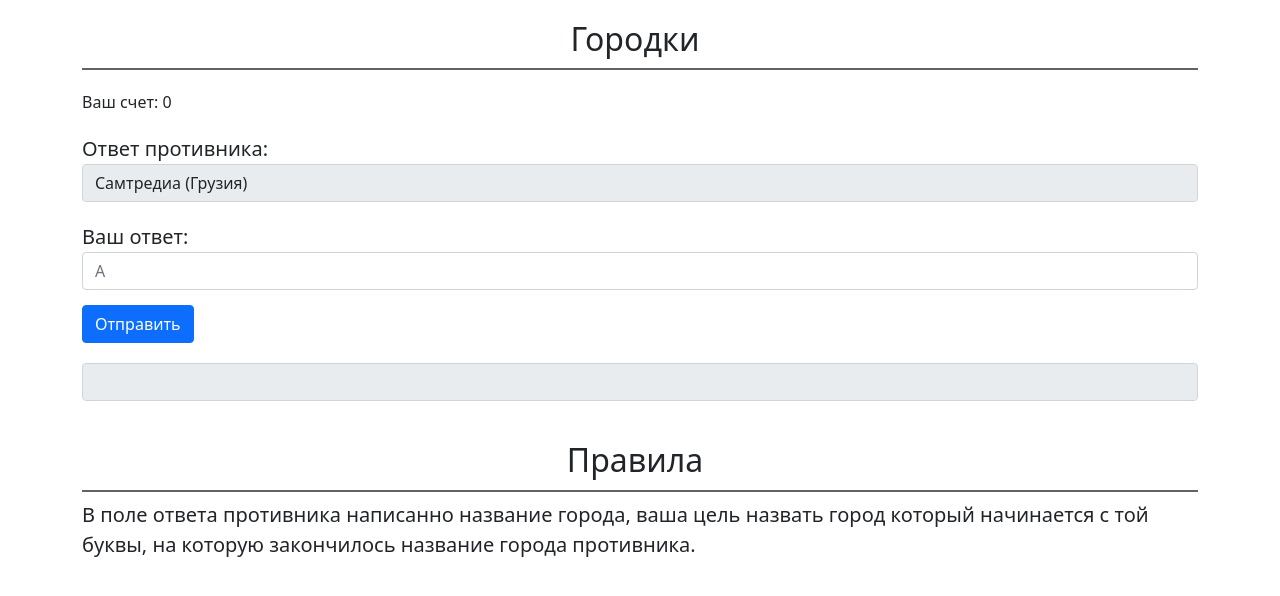
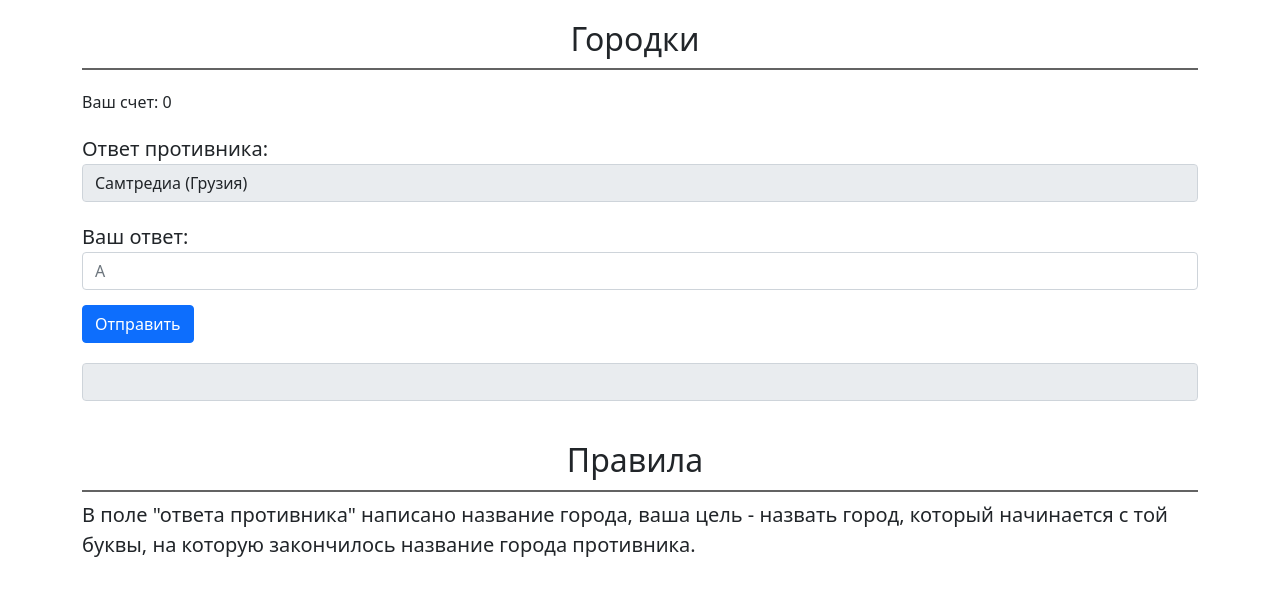
Before and after one commit to ThEVlaDGamE/CitiesGame, a plain HTML site: page index.html in a window 1280 px wide. Drawn offline with nearby package versions, Linux system fonts and the light colour scheme; a script that the page names is missing.

Commit message:
Update index.html

```diff
--- a/index.html
+++ b/index.html
@@ -54,7 +54,7 @@
         <div class="container">
           <div class="col">
             <h2 class="text-center header_name">Правила</h3>
-            <p class="rule_text">В поле ответа противника написанно название города, ваша цель назвать город который начинается с той буквы, на которую закончилось название города противника.</p>
+            <p class="rule_text">В поле "ответа противника" написано название города, ваша цель - назвать город, который начинается с той буквы, на которую закончилось название города противника.</p>
           </div>
         </div>
       </div>
```
